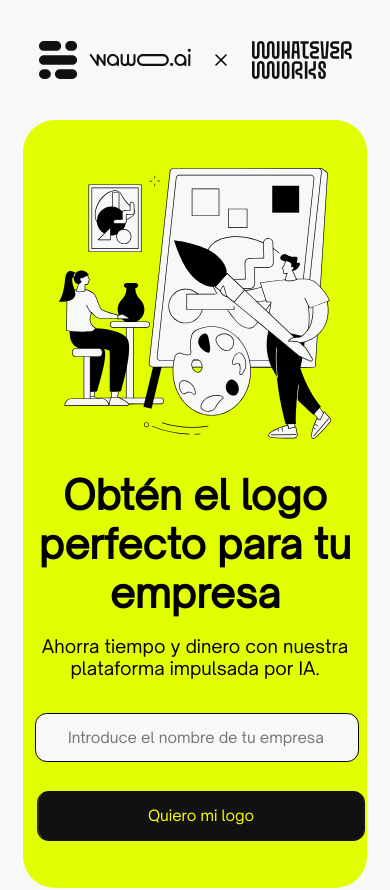
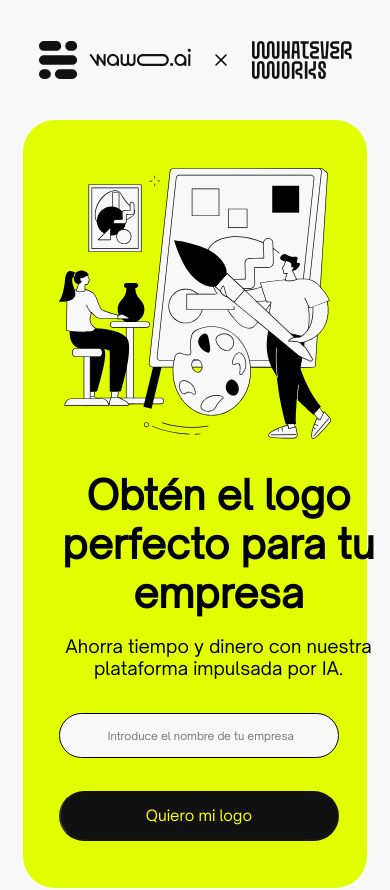
Before and after one commit to TheSerch07/Client-Wawo-Logos, a React (Vite) app: page / in a window 390 px wide. Shown: the top 890 px of the page. Built offline with nearby package versions, Linux system fonts and the light colour scheme; the HTML template or start-up script is replaced by a standard one.

Commit message:
responsive vw box

```diff
--- a/src/styles/CreateLogo.module.css
+++ b/src/styles/CreateLogo.module.css
@@ -43,15 +43,17 @@
     /* font-size: 18px; */
     font-size: .9vw;
     border-top: 20px;
-    height: 3.37vw;
+    height: 3.58vw;
     border: solid black 1px;
     /* width: 30rem; */
     width: 25vw;
     border-radius: 3vw;
     /* border-radius: 2rem; */
+    box-sizing: border-box;
 }
 
 .button {
+    box-sizing: border-box;
     font-family: OpenSauseOneRegular;
     background: rgb(17, 17, 17);
     color: rgb(255, 255, 1);
@@ -121,7 +123,7 @@
     }
 
     .mainTextButton {
-        width: 20rem;
+        width: 70vw;
         display: flex;
         flex-direction: column;
     }
@@ -133,20 +135,27 @@
 
     .input {
         /* font-size: 3.4vw; */
-        font-size: 15px;
+        /* font-size: 15px; */
+        font-size: 2.8vw;
         height: 45px;
-        padding-left: 2rem;
-        width: 18rem;
-        /* width: 65vw; */
+        /* padding-left: 2rem; */
+        border-radius: 7vw;
+        text-align: center;
+        /* width: 18rem; */
+        width: 72vw;
+        box-sizing: border-box;
     }
 
     .button {
+        box-sizing: border-box;
         font-size: 15px;
         /* border-top: 20px; */
         height: 50px;
-        width: 20.5rem;
-        /* width: 72vw; */
-        left: 2px;
+        /* width: 20.4rem; */
+        width: 72vw;
+        /* left: 2px; */
+        border-radius: 7vw;
+        position: static;
     }
 
     .containInput {
```
